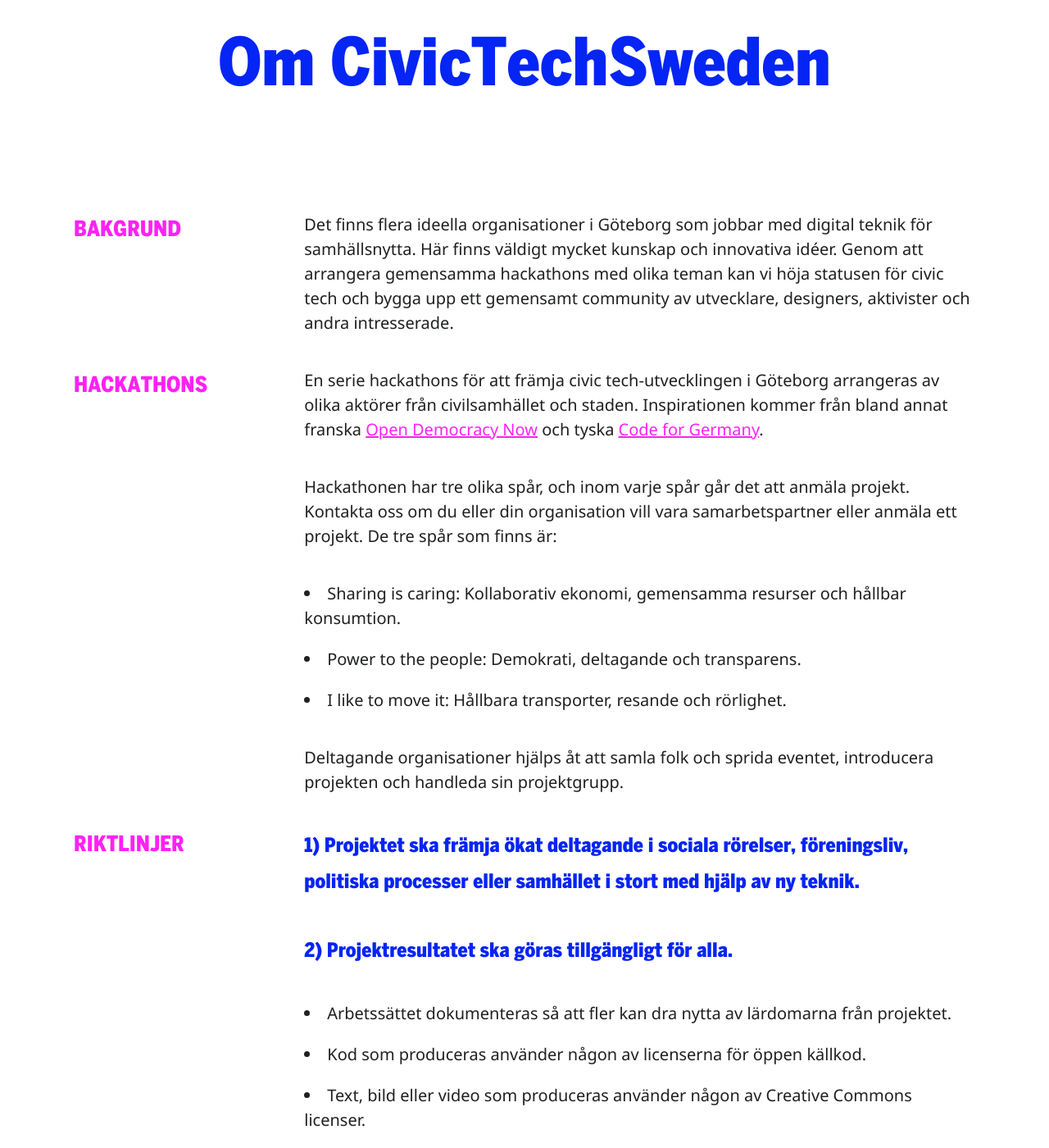
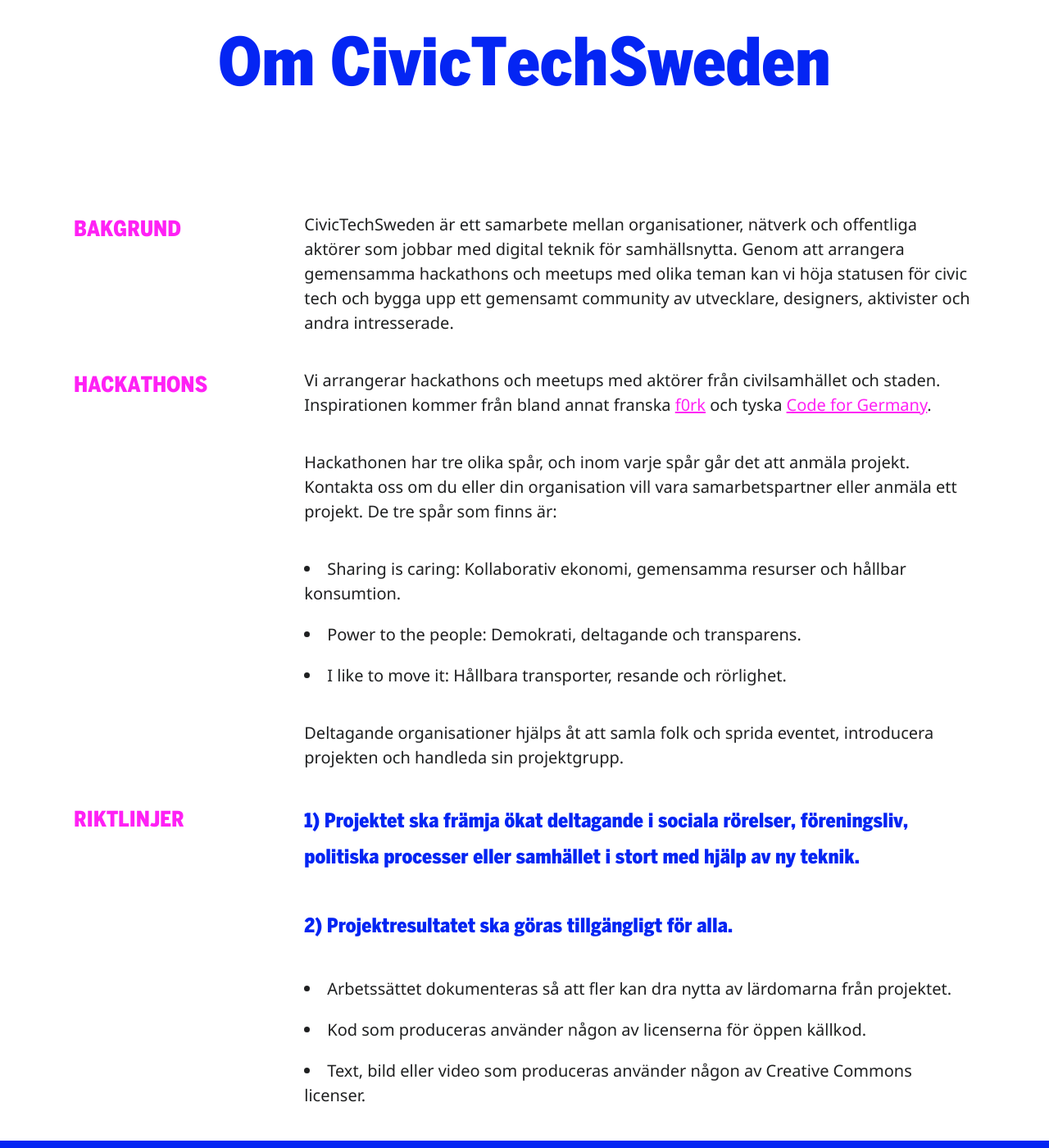
Before and after one commit to civictechsweden/civictech.se, a Jekyll site: the page built from about.md, in a window 1280 px wide and 1400 px high, scrolled down 198 px. Shown: the whole window at 82% size. Built offline with Jekyll 4.4.1, drawn with Linux system fonts in a browser that asks for light colours; nearby versions of some CDN libraries; some of the changed text lies outside the part shown.

Commit message:
Sweden Sweden

```diff
--- a/_config.yml
+++ b/_config.yml
@@ -76,11 +76,11 @@ projects:
 contact:
   sv:
     title: Vill du vara med?
-    text: CivicTechGbg är ett samarbete mellan organisationer, nätverk och offentliga
+    text: CivicTechSweden är ett samarbete mellan organisationer, nätverk och offentliga
       aktörer. Kontakta gärna oss om din organisation vill vara med som arrangör!
   en:
     title: Join us!
-    text: CivicTechGbg is a cooperation between organisations, networks and the public
+    text: CivicTechSweden is a cooperation between organisations, networks and the public
       sector. Please get in touch if you want to be a part of the network!
 partner:
   sv:
--- a/about.md
+++ b/about.md
@@ -6,10 +6,10 @@ ref: about
 ---
 
 ## Bakgrund
-Det finns flera ideella organisationer i Göteborg som jobbar med digital teknik för samhällsnytta. Här finns väldigt mycket kunskap och innovativa idéer. Genom att arrangera gemensamma hackathons med olika teman kan vi höja statusen för civic tech och bygga upp ett gemensamt community av utvecklare, designers, aktivister och andra intresserade.
+CivicTechSweden är ett samarbete mellan organisationer, nätverk och offentliga aktörer som jobbar med digital teknik för samhällsnytta. Genom att arrangera gemensamma hackathons och meetups med olika teman kan vi höja statusen för civic tech och bygga upp ett gemensamt community av utvecklare, designers, aktivister och andra intresserade.
 
 ## Hackathons
-En serie hackathons för att främja civic tech-utvecklingen i Göteborg arrangeras av olika aktörer från civilsamhället och staden. Inspirationen kommer från bland annat franska [Open Democracy Now](http://opendemocracynow.net/) och tyska [Code for Germany](https://codefor.de/en/).
+Vi arrangerar hackathons och meetups med aktörer från civilsamhället och staden. Inspirationen kommer från bland annat franska [f0rk](http://f0rk.fr/) och tyska [Code for Germany](https://codefor.de/en/).
 
 Hackathonen har tre olika spår, och inom varje spår går det att anmäla projekt. Kontakta oss om du eller din organisation vill vara samarbetspartner eller anmäla ett projekt. De tre spår som finns är:
 * Sharing is caring: Kollaborativ ekonomi, gemensamma resurser och hållbar konsumtion.
```
Also changed, not shown: en/about.md (+2 -2 lines).
